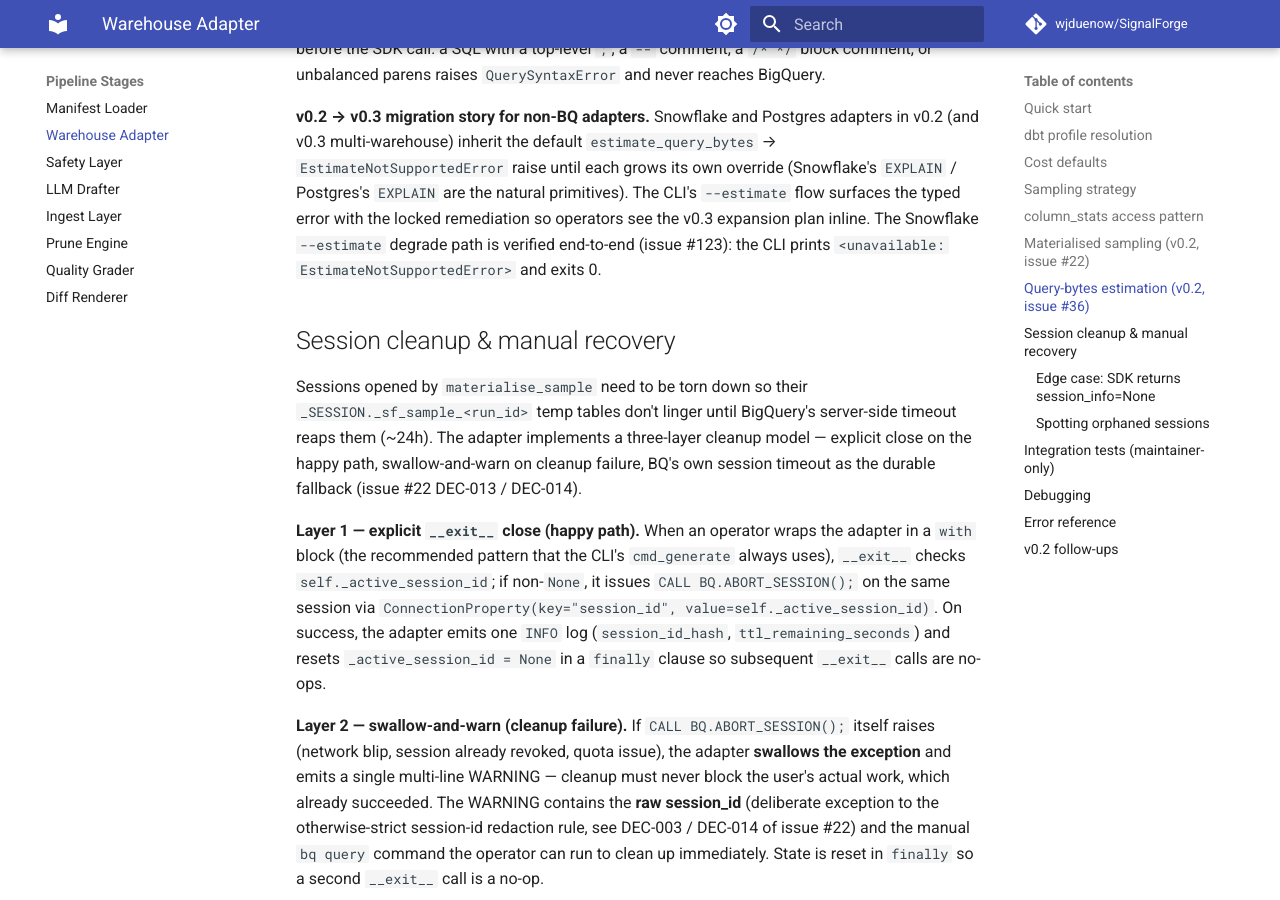
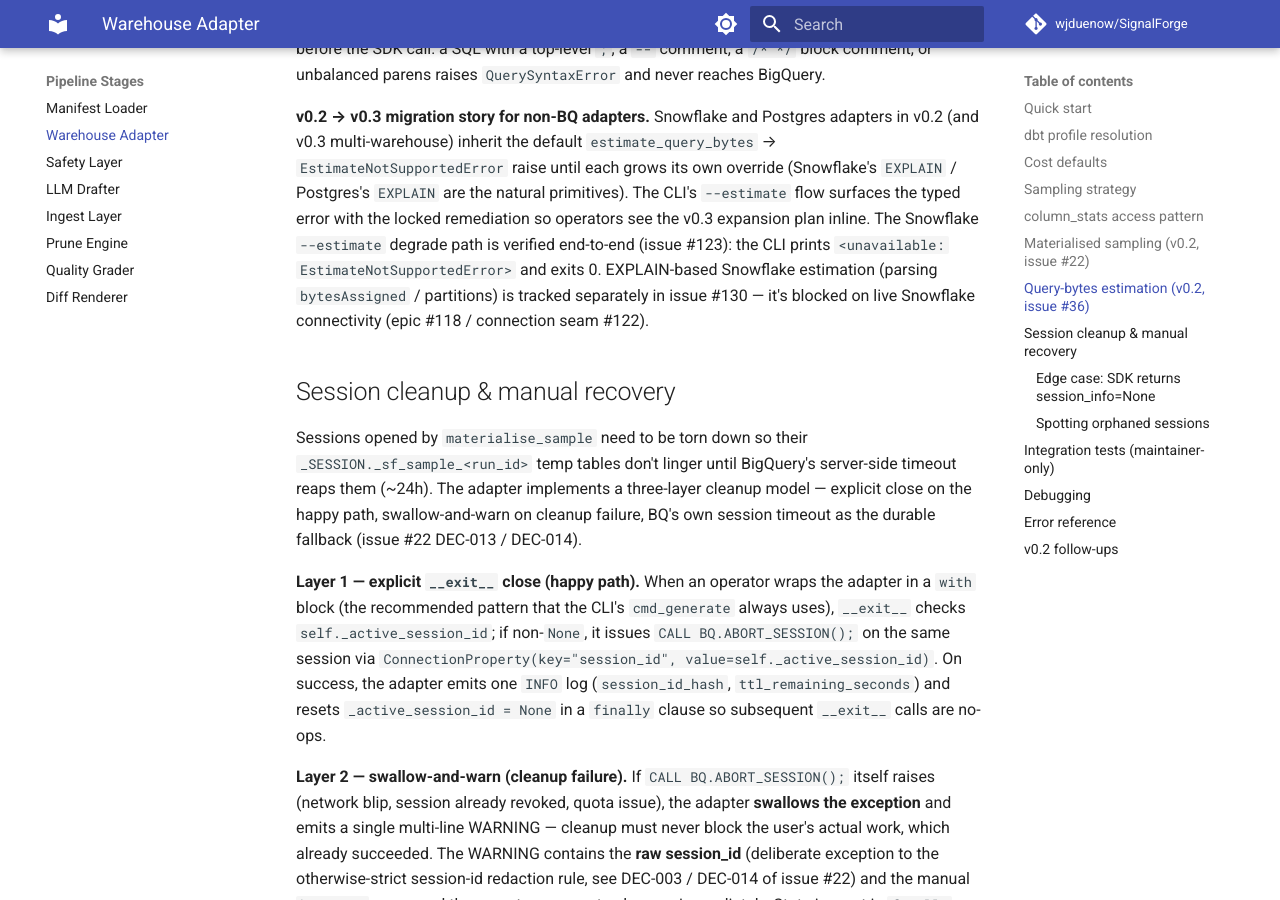
Before and after one commit to wjduenow/SignalForge, an MkDocs documentation site: the page built from docs/warehouse-adapter-ops.md, in a window 1280 px wide and 900 px high, scrolled down 8052 px. Built offline with MkDocs 1.6.1 and Material for MkDocs 9.7.7, drawn with Linux system fonts in a browser that asks for light colours; comment, search, counter and statistics services are not loaded.

Commit message:
bd_1-scaffolding-dqf.4: Patterns & Memory — record EXPLAIN deferral (#130) + degrade-verification pattern
- Filed follow-up #130 for EXPLAIN-based Snowflake estimation (blocked on #118/#122).
- docs/warehouse-adapter-ops.md: pointer to #130 in the non-BQ migration story.
- .claude/rules/warehouse-adapters.md: pattern — verify each non-BQ adapter's
  graceful-degrade with its adapter-specific NotSupported error at engine + CLI level.

Co-Authored-By: Claude Opus 4.7 (1M context) <noreply@anthropic.com>

```diff
--- a/docs/warehouse-adapter-ops.md
+++ b/docs/warehouse-adapter-ops.md
@@ -405,6 +405,9 @@ Postgres's `EXPLAIN` are the natural primitives). The CLI's
 remediation so operators see the v0.3 expansion plan inline. The
 Snowflake `--estimate` degrade path is verified end-to-end (issue #123):
 the CLI prints `<unavailable: EstimateNotSupportedError>` and exits 0.
+EXPLAIN-based Snowflake estimation (parsing `bytesAssigned` / partitions)
+is tracked separately in issue #130 — it's blocked on live Snowflake
+connectivity (epic #118 / connection seam #122).
 
 ## Session cleanup & manual recovery
 
```
Also changed, not shown: .claude/rules/warehouse-adapters.md (+2 -0 lines).
